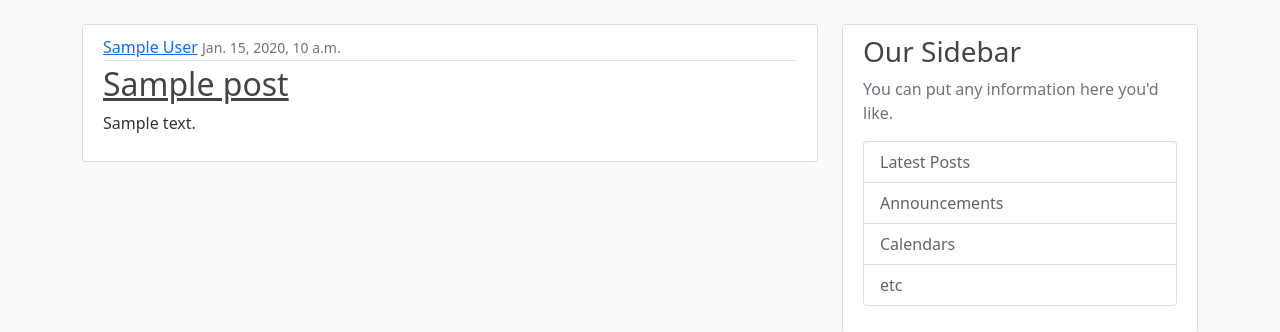
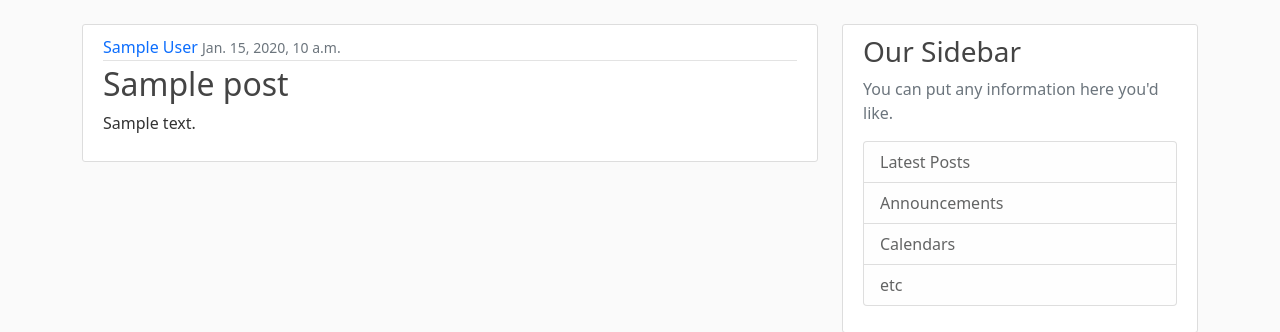
Before and after one commit to nwkwok/Python, a Django app: template django-blog/project/blog/templates/blog/home.html in a window 1280 px wide. Shown: the part 56-388 px from the top of the page. Run offline with Django 3.2, Linux system fonts and the light colour scheme; the template is opened without the code that fills it: most values are stand-ins (such as "Sample title", 1, 10 or a date in 2020).

Commit message:
remove link decorators

```diff
--- a/django-blog/project/blog/static/blog/main.css
+++ b/django-blog/project/blog/static/blog/main.css
@@ -36,8 +36,12 @@ ul {
   margin-bottom: 20px;
 }
 
-.article-title {
+a.article-title {
   color: #444444;
+}
+
+a:link {
+text-decoration: none;
 }
 
 a.article-title:hover {
```
